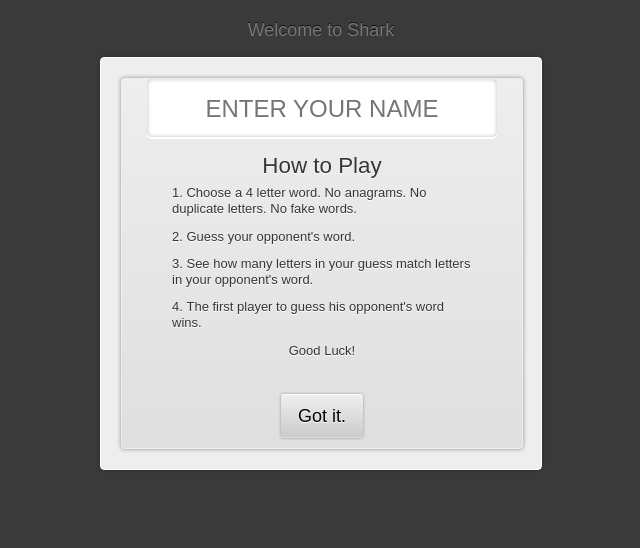
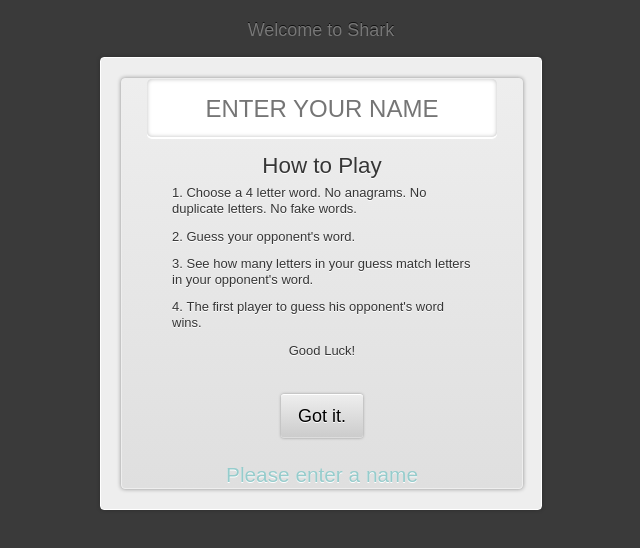
Before and after one commit to millern/Shark, a website: page sharkClient/index.html in a window 1280 px wide. Both pictures are taken after a click on the button "Got it.". Shown: the whole page, without its empty margins (319-959 px from the left). Drawn offline with nearby package versions, Linux system fonts and the light colour scheme; no server answers.

Commit message:
added messages during game start

```diff
--- a/sharkClient/index.html
+++ b/sharkClient/index.html
@@ -24,18 +24,27 @@
       //window.socket = io.connect('http://shark.jit.su')  //Deployment Code for Nodejitsu
 
       $(document).on('ready',function(){
-        $('.startGame').on('click', function(){
+        $('.startGame').on('click', startGame);
+        $('.setName').on('keyup',function(e){
+          if(event.which === 13){
+            startGame();
+          }
+        });
+        function startGame(){
+          console.log("starting a game");
           if ($('.setName').val() !== ''){
             var a = new App({name: $('.setName').val()});
             var av = new AppView({model: a});
+            $('.startMessages').text('Waiting for Opponent');
+            $('.setName').prop('disabled',true);
             a.on('ready', function(){
               $('.wrapper').remove();
               $('body').append(av.render());
             });
           } else {
-            alert('you must set your name!');
+            $('.startMessages').text('Please enter a name');
           }
-        });
+        }
       });
     </script>
     <div class="wrapper">
@@ -55,6 +64,7 @@
               </ol>
             </section>
             <button class="startGame">Got it.</button>
+            <h2 class="startMessages"></h2>
           </section>
         </div>
       </div>
--- a/sharkClient/styles.css
+++ b/sharkClient/styles.css
@@ -278,6 +278,13 @@
   text-align: center;
 }
 
+.startMessages {
+  color: rgb(150,204,204);
+  margin-bottom:0;
+  font-size: 1.3em;
+  margin-top:15px;
+}
+
 /* Footer
 ----------------------------------------------- */
 
```
